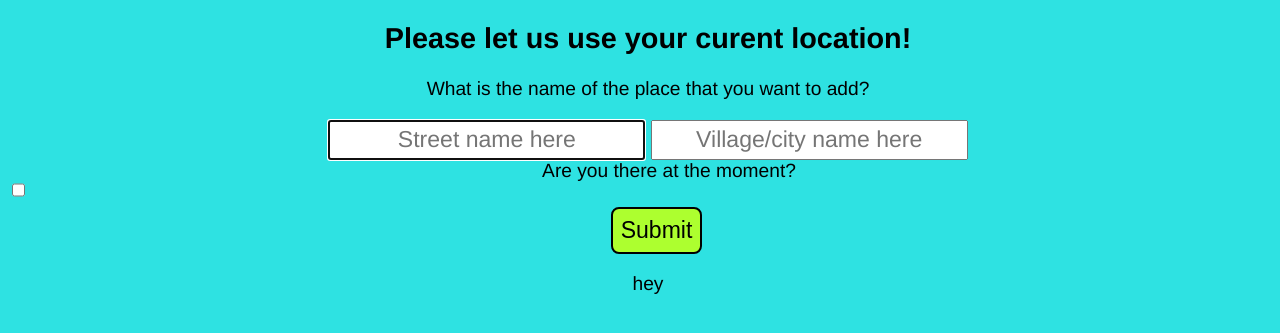
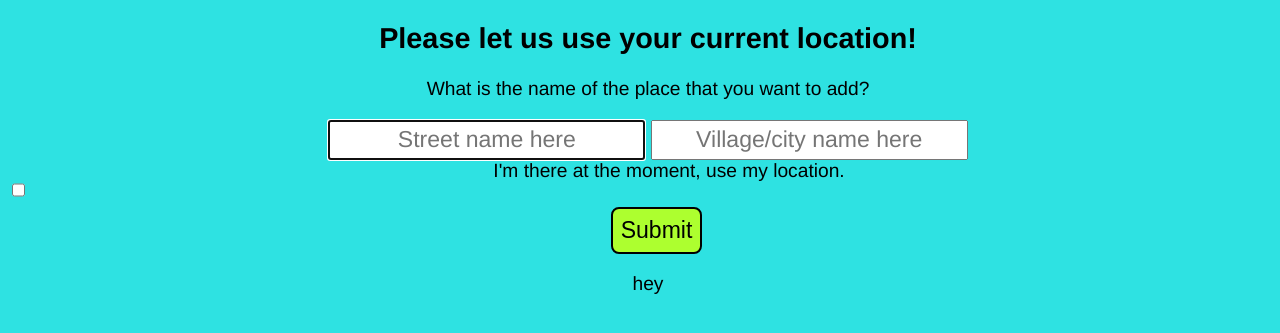
Before and after one commit to vives-projectweek-1-2020/Market-queue, a plain HTML site: page Site/AddArea/index.html in a window 1280 px wide. Shown: the part 141-474 px from the top of the page. Drawn offline with Linux system fonts and the light colour scheme.

Commit message:
Area change wording plus

```diff
--- a/Site/AddArea/index.html
+++ b/Site/AddArea/index.html
@@ -19,12 +19,12 @@
             <li class="navi"><a href="../AboutUs/index.html">About us</a></li>
         </ul>
     </nav>
-    <h2>Please let us use your curent location!</h2>
+    <h2>Please let us use your current location!</h2>
     <p id = "namePlacetext">What is the name of the place that you want to add?</p>
 <input type="text"  id ="streetNamePlace" autofocus/>
 <input type="text"  id ="villageName"/>
 <div id="grid">
-    <p id = "isThereTexts">Are you there at the moment?</p>
+    <p id = "isThereTexts">I'm there at the moment, use my location.</p>
     <input type="checkbox"  id ="isAtPlace"/>
 </div>
 <button onclick="geolocationOrAdress()" class="button" id="Submit"> Submit</button>
```
